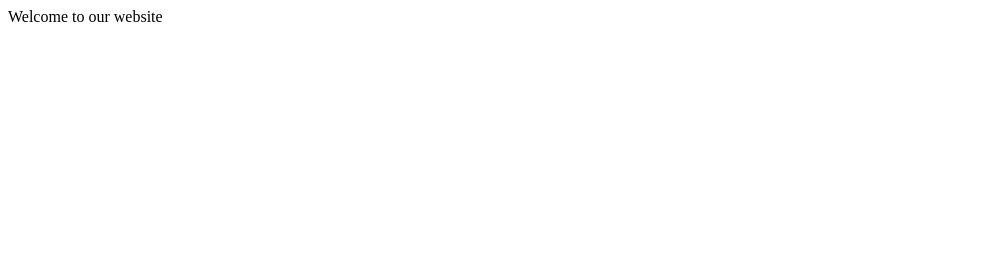
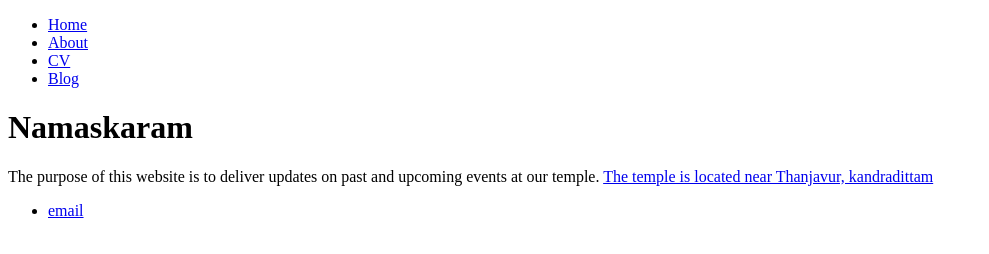
Before and after one commit to karuppuswami/karuppuswami.github.io, a plain HTML site: page index.html in a window 1280 px wide. Shown: the whole page, without its empty margins (0-989 px from the left). Drawn offline with Linux system fonts and the light colour scheme.

Commit message:
Update index.html

```diff
--- a/index.html
+++ b/index.html
@@ -1 +1,27 @@
-Welcome to our website
+<!DOCTYPE html>
+<html>
+	<head>
+		<title>Kandradittam Sri Karuppana Swamigal</title>
+	</head>
+	<body>
+		<nav>
+    		<ul>
+        		<li><a href="/">Home</a></li>
+	        	<li><a href="/about">About</a></li>
+        		<li><a href="/cv">CV</a></li>
+        		<li><a href="/blog">Blog</a></li>
+    		</ul>
+		</nav>
+		<div class="container">
+    		<div class="blurb">
+        		<h1>Namaskaram</h1>
+				<p>The purpose of this website is to deliver updates on past and upcoming events at our temple. <a href="/about">The temple is located near Thanjavur, kandradittam </a></p>
+    		</div><!-- /.blurb -->
+		</div><!-- /.container -->
+		<footer>
+    		<ul>
+        		<li><a href="mailto:madhumithasakthi.iyer@gmail.com">email</a></li>
+			</ul>
+		</footer>
+	</body>
+</html>
```
